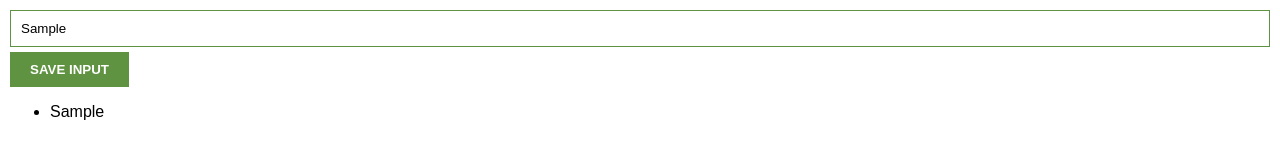
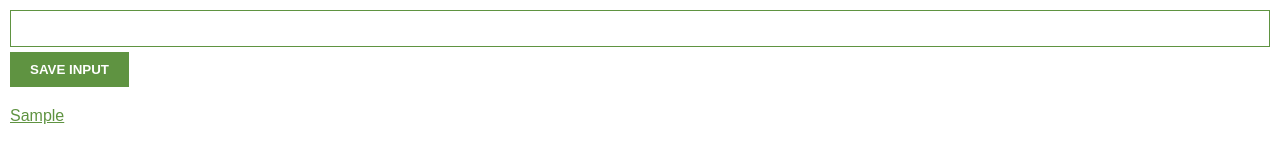
Before and after one commit to Gdija/js-freecodecamp, a website built with Vite: page javascript-freecodecamp/building_chrome_ext/index.html in a window 1280 px wide. Both pictures are taken after typing "Sample" into the empty fields and a click on the button "SAVE INPUT". Built offline with nearby package versions, Linux system fonts and the light colour scheme.

Commit message:
add files

```diff
--- a/javascript-freecodecamp/building_chrome_ext/index.css
+++ b/javascript-freecodecamp/building_chrome_ext/index.css
@@ -33,3 +33,16 @@ button {
     background-color: gray;
     border: 1px solid #5f9341;
 } */
+ul {
+    margin-top: 20px;
+    list-style: none;
+    padding-left: 0;
+}
+
+li {
+    margin-top: 5px;
+}
+
+a {
+    color: #5f9341;
+}
--- a/javascript-freecodecamp/building_chrome_ext/index.js
+++ b/javascript-freecodecamp/building_chrome_ext/index.js
@@ -5,6 +5,8 @@ const ulEl = document.getElementById("ul-el")
 
 inputBtn.addEventListener("click", function() {
     myLeads.push(inputEl.value)
+    //clear out the input field
+    inputEl.value = ""
     renderLeads()
 })
 
@@ -13,7 +15,13 @@ inputBtn.addEventListener("click", function() {
 function renderLeads(){
     let listItems = ""
     for (let i = 0; i < myLeads.length; i++) {
-        listItems += "<li>" + myLeads[i] + "</li> "
+        listItems += `
+        <li>
+          <a target='_blank' href='${myLeads[i]}'>
+            ${myLeads[i]}
+          </a>
+        </li>
+        `
     }
     ulEl.innerHTML = listItems
 }
```
Also changed, not shown: index.js (deleted, +0 -27 lines), javascript-freecodecamp/building_chrome_ext/README.md (renamed from README.md), javascript-freecodecamp/building_chrome_ext/icon.png (renamed from icon.png), javascript-freecodecamp/building_chrome_ext/manifest.json (renamed from manifest.json), javascript-freecodecamp/building_chrome_ext/package.json (renamed from package.json), javascript-freecodecamp/building_chrome_ext/vite.config.js (renamed from vite.config.js).
